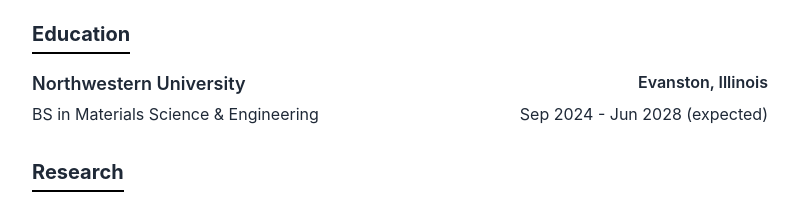
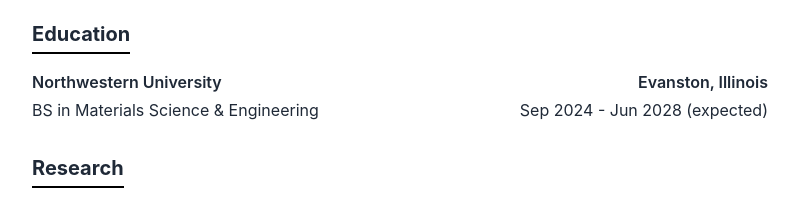
Before and after one commit to wwang-8/personal-site, a website: page index.html in a window 1280 px wide. Shown: the part 425-626 px from the top of the page, 240-1039 px from the left. Drawn offline with nearby package versions, Linux system fonts and the light colour scheme.

Commit message:
even more updates

```diff
--- a/index.html
+++ b/index.html
@@ -128,7 +128,7 @@
       <!-- First row: University on the left, location on the right -->
       <div class="flex justify-between">
         <div>
-          <h3 class="text-lg font-semibold">
+          <h3 class="font-semibold">
             <span class="hide-sm">Northwestern University</span>
             <span class="show-sm hidden">Northwestern</span>
           </h3>
```
